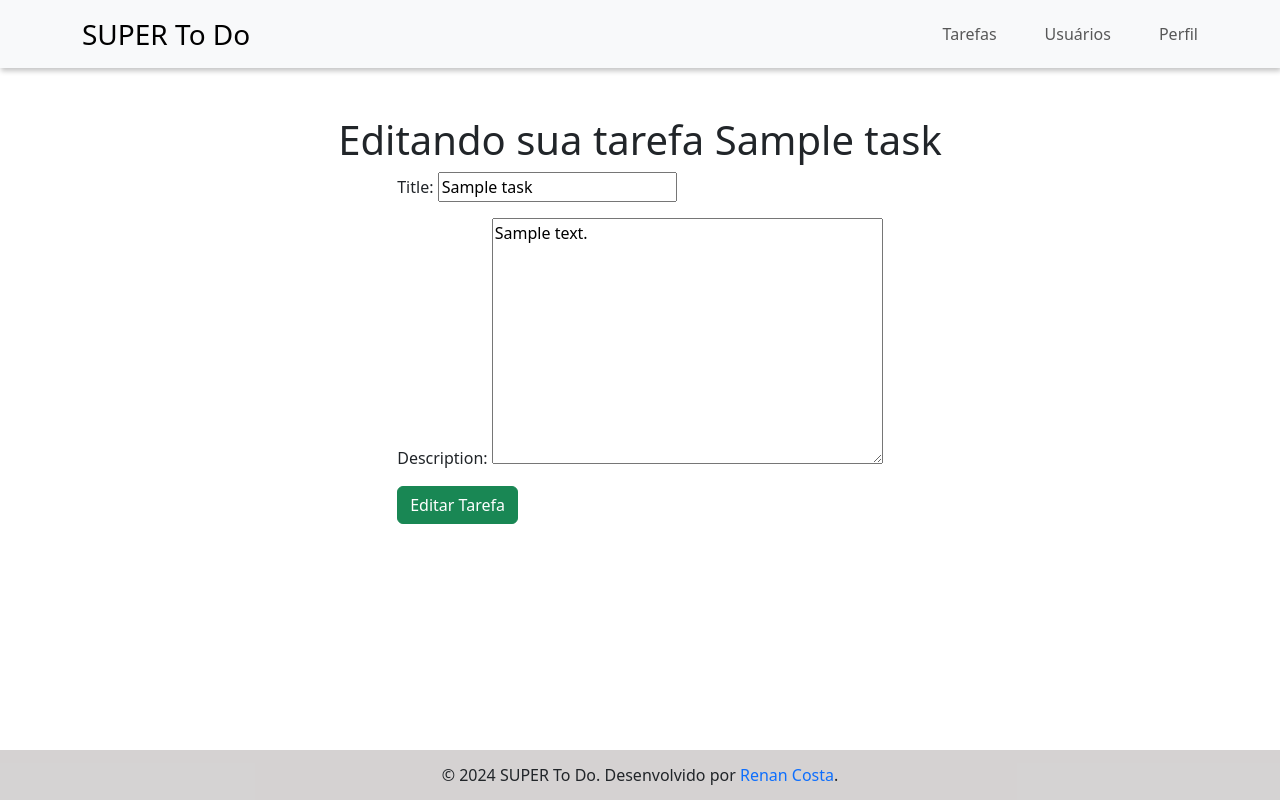
After one commit to RenanppCosta/todolist-django.v2, a Django app: page /tasks/update/1 in a window 1280 px wide. The commit adds this page. Run offline with Django 5.2, Linux system fonts and the light colour scheme; tables that the repository leaves empty hold one stand-in row (values such as "Sample post").

Commit message:
feat: created view of update task

```diff
--- a/tasks/templates/tasks/list-tasks.html
+++ b/tasks/templates/tasks/list-tasks.html
@@ -16,8 +16,8 @@
             <li class="list-group-item d-flex justify-content-between fs-4">
                 <a href="{% url 'task_view' task.id %}" class="link-dark link-offset-2 link-offset-3-hover link-underline link-underline-opacity-0 link-underline-opacity-75-hover">{{task.title}}</a>
                 <div class="d-flex gap-2 justify-content-center align-items-center">
-                    <i class="fa-solid fa-pen-to-square" style="color: #7a7429;"></i>
-                    <i class="fa-solid fa-trash" style="color: #fc0303;"></i>
+                    <a href="{% url 'update_task' task.id%}"><i class="fa-solid fa-pen-to-square" style="color: #7a7429;"></i></a>
+                    <a href=""><i class="fa-solid fa-trash" style="color: #fc0303;"></i></a>
                 </div>
             </li>
             {% endfor %}
--- /dev/null
+++ b/tasks/templates/tasks/update-task.html
@@ -0,0 +1,14 @@
+{% extends 'base.html' %}
+{% load static %}
+{% block content %}
+
+<div class="d-flex justify-content-center align-items-center flex-column">
+    <h1>Editando sua tarefa {{task.title}}</h1>
+    <form method="post">
+        {% csrf_token %}
+        {{ form.as_p }}
+        <input type="submit" class="btn btn-success" value="Editar Tarefa">
+    </form>
+</div>
+
+{% endblock %}
--- a/tasks/urls.py
+++ b/tasks/urls.py
@@ -5,5 +5,6 @@ from tasks import views
 urlpatterns = [
 	path("", views.task_list, name="task_list"),
     path("<int:id>", views.task_view, name="task_view"),
-    path("create", views.create_task, name="create_task")
+    path("create", views.create_task, name="create_task"),
+    path("/update/<int:id>", views.update_task, name="update_task")
 ]
--- a/tasks/views.py
+++ b/tasks/views.py
@@ -24,4 +24,19 @@ def create_task(request):
     else:
         form = TaskModelForm()
 
-    return render(request,"tasks/create-task.html", {"form": form} )
+    return render(request,"tasks/create-task.html", {"form": form})
+
+def update_task(request, id):
+    task = get_object_or_404(Task, id=id)
+    form = TaskModelForm(instance=task)
+
+    if request.method == "POST":
+        form = TaskModelForm(request.POST, instance=task)
+        if form.is_valid():
+            task = form.save()
+            task.save()
+            return redirect("/tasks")
+        else:
+            return render(request,"tasks/update-task.html", {"form": form, "task": task})
+    else:
+        return render(request,"tasks/update-task.html", {"form": form, "task": task})
```
